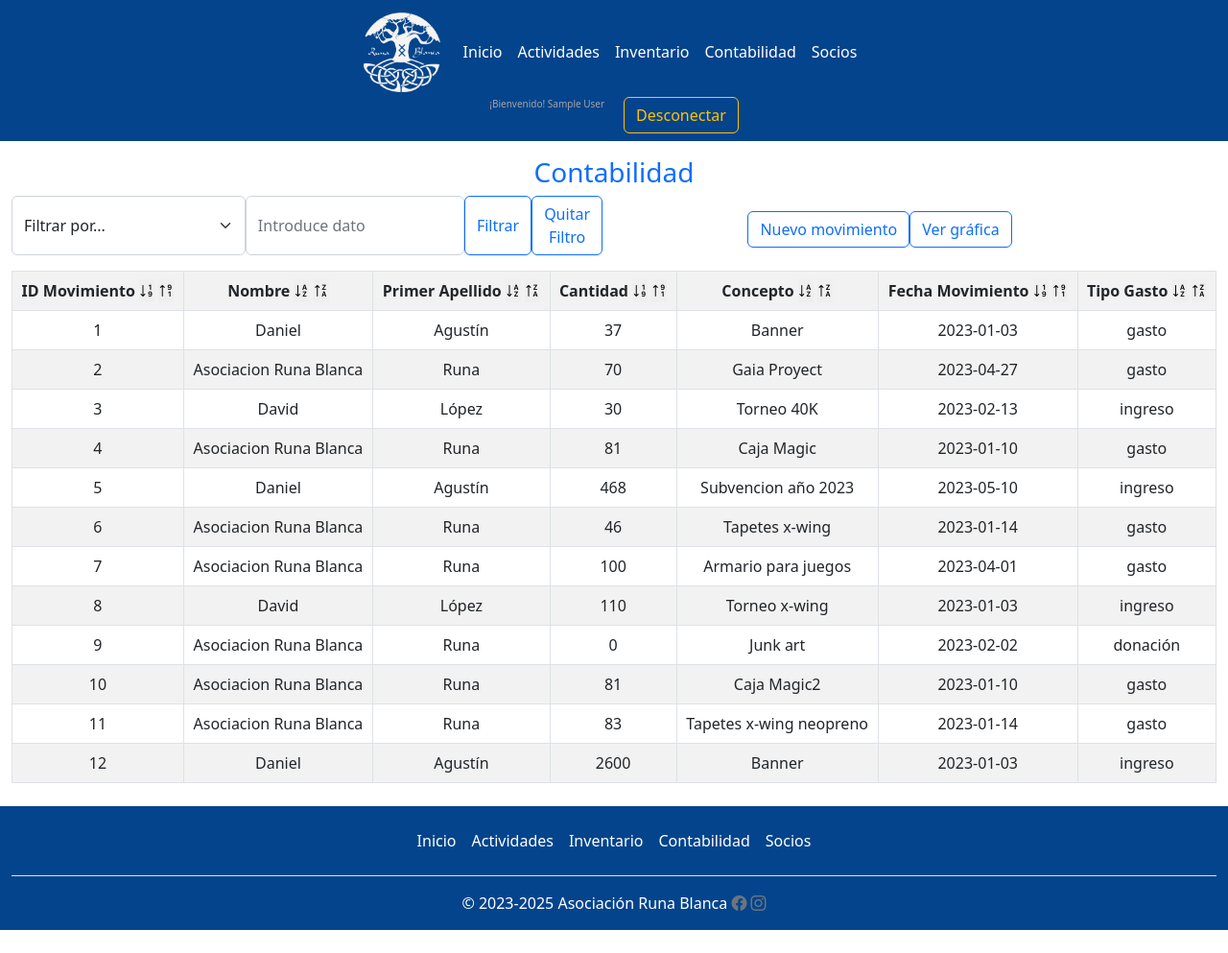
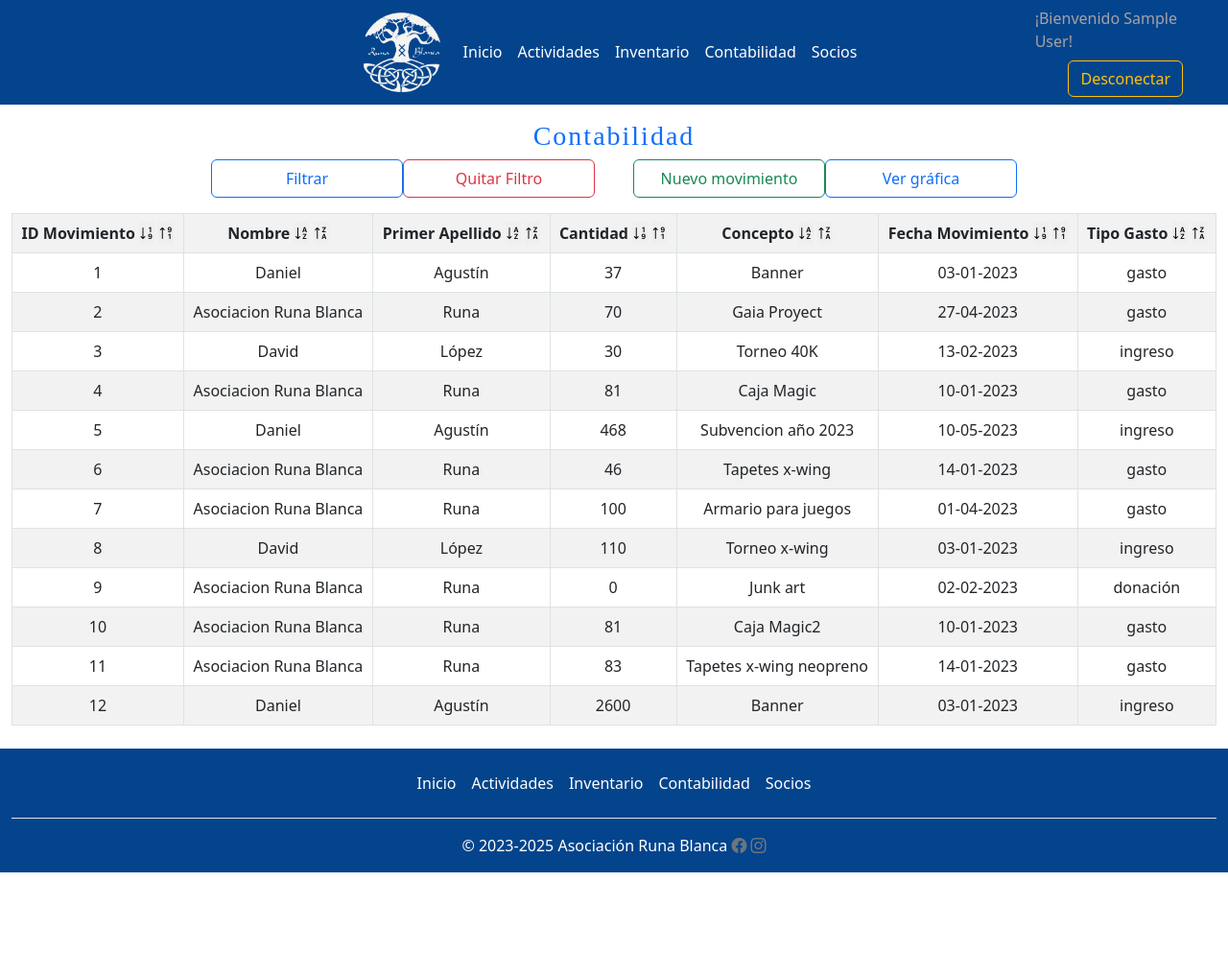
Before and after one commit to DanielAG87/TFG, a PHP site: page /contabilidad.php in a window 1280 px wide. Shown: the whole page at 96% size. After the commit the page ends 909 px from the top, so only its background shows below. Run offline with PHP 8.4, Linux system fonts and the light colour scheme; the visitor is signed in with stand-in values (Sample User, id 1); data comes from the database, SQL or seed files in the repository; both versions use the stored data as it was after the commit; some libraries are stand-ins or nearby versions.

Commit message:
cambios finales

```diff
--- a/TFGcolor.css
+++ b/TFGcolor.css
@@ -1,7 +1,22 @@
-/* *{
+#login1{
+  padding-top: 80px;
+}
+
+
+.navbar, footer{
+  /* font-family: "Viking"; */
+   /* font-family: "Virgo Display"; */
+    /* font-family: "PR Celtic Narrow"; */
+  /* font-size: 14px; */
+  /* font-family: 'Comic Sans MS'; */
+  /* font-family: 'Stonehenge'; */
+  /* letter-spacing: 3px; */
+}
+.vikingo{
   font-family: "Viking";
-  font-size: 11px;
-} */
+  letter-spacing: 2px;
+}
+
 #h1Login{
   color: whitesmoke;
   padding-top: 5px;
@@ -23,6 +38,9 @@
     color: whitesmoke;
     padding-bottom: 5px;
     font-family: "Viking";
+    font-family: "Virgo Display";
+    font-family: "PR Celtic Narrow";
+
 } */
 
 #centrador {
@@ -36,14 +54,17 @@
     display: table !important;
     text-align: center;
 
-
 }
+/* #dex{
+  width: 230px;
+  justify-content: end !important;
+} */
 #spanNombre{
   /* color: #ffc107; */
   color: #a6a2a4;
 
   margin-right: 20px;
-  font-size: 10px;
+  /* font-size: 10px; */
 }
 #blanco{
     color: white;
@@ -97,7 +118,16 @@ footer{
   float: right;
 } */
 
+/* region contabilidad */
+#btnContabilidad{
+  height: 40px;
+  width: 200px;
+}
+.spacer {
+  width: 40px; /* Ajusta el ancho del espacio según tus necesidades */
+}
 
+/* fin region contabilidad */
 
 /* region Carousel */
 .carousel-inner img {
--- a/contabilidad.php
+++ b/contabilidad.php
@@ -11,30 +11,20 @@ $cuentas = mysqli_query(
     JOIN socios s WHERE m.id_socio = s.id_socio;'
 ); ?>
 
-<h3 class="text-center h3 text-primary">Contabilidad</h3>
+<h3 class="text-center h3 text-primary vikingo">Contabilidad</h3>
 
 <div class="container-fluid mb-3">
     <div class="row">
-        <div class="col-md-6">
+        <div class="col-md-12">
             <div class="d-flex justify-content-center">
-                <select id="selBuscador" class="form-select" aria-label="Default select example">
-                    <option disabled selected>Filtrar por...</option>
-                    <option>Nombre</option>
-                    <option>Cantidad</option>
-                    <option>Fecha</option>
-                </select>
-                <input type="text" id="buscador" class="form-control" name="buscador" placeholder="Introduce dato"/>
-                <button type="button" class="btn btn-outline-primary w-25" onclick="filtrar()">Filtrar</button>
-                <button type="button" class="btn btn-outline-primary w-25" onclick="">Quitar Filtro</button>
-            </div>
-        </div>
-        <div class="col-md-4 text-end pt-3">
-            <div class="btn-group">
+                <button type="button" class="btn btn-outline-primary " id="btnContabilidad" data-bs-toggle="modal" data-bs-target="#modalFiltrar">Filtrar</button>
+                <button type="button" class="btn btn-outline-danger mr-5" id="btnContabilidad" onclick="quitarFiltros()">Quitar Filtro</button>
+                <div class="spacer"></div>
                 <form method="post" action="nuevoMovimiento.php">
-                    <input type="submit" class="btn btn-outline-primary" value="Nuevo movimiento" />
+                    <input type="submit" class="btn btn-outline-success" id="btnContabilidad" value="Nuevo movimiento" />
                 </form>
                 <form method="post" action="graficaDinero.php">
-                    <button type="submit" class="btn btn-outline-primary" id="btnGrafica">Ver gráfica</button>
+                    <button type="submit" class="btn btn-outline-primary" id="btnContabilidad" id="btnGrafica">Ver gráfica</button>
                 </form>
             </div>
         </div>
@@ -102,13 +92,14 @@ $cuentas = mysqli_query(
         </tr>
         <tr>
             <?php $i = 0;
-            while ($row = mysqli_fetch_assoc($cuentas)) { ?>
+            while ($row = mysqli_fetch_assoc($cuentas)) {
+                $fechaFormateada = date("d-m-Y", strtotime($row["fecha_movimiento"])); ?>
                 <td><?= $row["id_movimiento"] ?></td>
                 <td><?= $row["nombre"] ?></td>
                 <td><?= $row["apellido1"] ?></td>
                 <td><?= $row["cantidad"] ?></td>
                 <td><?= $row["concepto"] ?></td>
-                <td><?= $row["fecha_movimiento"] ?></td>
+                <td><?= $fechaFormateada ?></td>
                 <td><?= $row["tipo_gasto"] ?></td>
         </tr>
     <?php $i++;
@@ -118,6 +109,56 @@ $cuentas = mysqli_query(
 
 <?php include("footer.php"); ?>
 
+
+<!-- Modal Filtrar -->
+<div class="modal fade" id="modalFiltrar" tabindex="-1" aria-labelledby="exampleModalLabel" aria-hidden="true">
+    <div class="modal-dialog modal-dialog-centered">
+        <div class="modal-content">
+            <div class="modal-header ">
+                <h5 class="modal-title mx-auto" id="exampleModalLabel">Filtrar</h5>
+            </div>
+            <div class="modal-body mx-auto">
+                <div class="row">
+                    <div class="col-md-5 text-center">
+                        <label for="nombre" class="form-label">Filtro</label>
+                    </div>
+                    <div class="col-md-7">
+                        <select id="selectOpcion" class="form-select" aria-label="Default select example">
+                            <option disabled selected>Filtrar por...</option>
+                            <option>Nombre</option>
+                            <option>Cantidad</option>
+                            <option>Fecha</option>
+                        </select>
+                    </div>
+
+                    <div class="col-md-5 text-center">
+                        <label for="nombre" class="form-label">Valor</label>
+                    </div>
+                    <div class="col-md-7">
+                        <input type="text" id="valor" class="form-control" placeholder="Nombre">
+                    </div>
+
+                    <div class="col-md-5 text-center">
+                        <label for="nombre" class="form-label">Orden</label>
+                    </div>
+                    <div class="col-md-7">
+                        <select id="orden" class="form-select" aria-label="Default select example">
+                            <option disabled selected>Ordenar por...</option>
+                            <option>Ascendente</option>
+                            <option>Descendente</option>
+                        </select>
+                    </div>
+                    <div class="modal-footer mx-auto">
+                        <button type="button" id="formSocio" onclick="filtrar()" class="btn btn-outline-primary" data-bs-dismiss="modal">Aplicar filtro</button>
+                        <!-- <button type="submit" id="limpiar" class="btn btn-outline-success">Limpiar campos</button> -->
+                        <button type="button" class="btn btn-outline-danger" data-bs-dismiss="modal">Cancelar</button>
+                    </div>
+                </div>
+            </div>
+        </div>
+    </div>
+</div>
+<!-- fin Modal -->
 
 
 <script>
@@ -138,12 +179,17 @@ $cuentas = mysqli_query(
 
 
     function filtrar() {
+
+        var selOpcion = document.getElementById("selectOpcion").value;
+        var selValor = document.getElementById("valor").value;
+        var selorden = document.getElementById("orden").value;
         $(document).ready(function() {
             $("#tablaFull").hide();
+            $("#modalFiltrar").click(function() {
+                    $("#valor").val("");
+                    $("#selectOpcion, #orden").prop("selectedIndex", 0);
+                });
         });
-        var selBuscador = document.getElementById("selBuscador").value;
-        var selInput = document.getElementById("buscador").value;
-
 
         var xhttp = new XMLHttpRequest();
         xhttp.onreadystatechange = function() {
@@ -151,7 +197,11 @@ $cuentas = mysqli_query(
                 document.getElementById('ordenTabla').innerHTML = this.responseText;
             }
         };
-        xhttp.open("GET", "funciones/filtrar.php?selBuscador=" + selBuscador + "&selInput=" + selInput, true);
+        xhttp.open("GET", "funciones/filtrar.php?selOpcion=" + selOpcion + "&selValor=" + selValor + "&selorden=" + selorden, true);
         xhttp.send();
     }
+
+    function quitarFiltros(){
+        location.reload();
+    }
 </script>
--- a/headerV2.php
+++ b/headerV2.php
@@ -18,23 +18,19 @@
     <link rel="stylesheet" href="https://cdn.jsdelivr.net/npm/bootstrap-icons@1.7.2/font/bootstrap-icons.css">
     <script src="https://cdn.jsdelivr.net/npm/chart.js@latest/dist/Chart.min.js"></script>
     <script src="https://code.jquery.com/jquery-3.6.3.js" integrity="sha256-nQLuAZGRRcILA+6dMBOvcRh5Pe310sBpanc6+QBmyVM=" crossorigin="anonymous"></script> <!-- uldimo -->
+    <!-- <script src="js.js"></script>  -->
+</head>
 
-    <!--
-    <script src="js.js"></script>
-    <script src="https://cdn.jsdelivr.net/npm/sweetalert2@11"></script>
-    <script src="sweetalert2.all.min.js"></script>
-    -->
-
-</head>
 <div id="azul" class="mb-3">
     <div class="container-fluid pt-30" id="navbar">
+        <div class="row">
+            <div class="col-md-2"></div>
+            <div class="col-md-8">
                 <nav class="navbar navbar-expand-sm navbar-center justify-content ">
                     <div class="container-fluid">
                         <a class="navbar-brand  " href="inicio.php">
                             <img src="./img/iconoRuna5.png" class="d-block w-10 " id="logoHeader" alt="..."> <!--Logo -->
                         </a>
-
-
                         <button class="navbar-toggler text-white" type="button" data-bs-toggle="collapse" data-bs-target="#navbarSupportedContent" aria-controls="navbarSupportedContent" aria-expanded="false" aria-label="Toggle navigation">
                             <span>
                                 <svg xmlns="http://www.w3.org/2000/svg" width="40" height="40" fill="white" class="bi bi-filter" viewBox="0 0 16 16">
@@ -76,13 +72,16 @@
 
                         </div>
                     </div>
-            <div class="d-flex justify-content-center">
-                <span class="pr-3 mr-2" id="spanNombre">¡Bienvenido! <?= $_SESSION['nombre'] ?></span>
+                </nav>
+            </div>
+            <div class="col-md-2 d-flex align-items-center justify-content-center">
+                <div class="d-flex flex-column align-items-center">
+                    <span class="pr-3 mr-2 mb-2" id="spanNombre">¡Bienvenido <?= $_SESSION['nombre'] ?>!</span>
                     <form method="post" action="index.php">
                         <button type="submit" id="descon" name="descon" value="descon" class="btn btn-outline-warning ml-4">Desconectar</button>
                     </form>
                 </div>
-
-        </nav>
             </div>
         </div>
+    </div>
+</div>
--- a/index.php
+++ b/index.php
@@ -68,7 +68,7 @@ if (!empty($_REQUEST['descon']) || empty($_REQUEST) || empty($_SESSION)) {
 
     <body class="text-center" id="bodyLogin">
 
-        <div class="container-fluid pt-5">
+        <div class="container-fluid " id="login1">
             <h1 class="h1 pb-3 " id="h1Login">Asociación Runa Blanca</h1>
             <img id="loginIMG" src="./img/iconoRuna5.png" />
             <h4 class="h4" id="h1Login">Login</h4>
--- a/inventario.php
+++ b/inventario.php
@@ -12,7 +12,7 @@ $devolverJuegos = mysqli_fetch_all($juegos);
 mysqli_close($con);
 
 ?>
-<h3 class="text-center h3 text-primary">Inventario</h3>
+<h3 class="text-center h3 text-primary vikingo">Inventario</h3>
 <div class="container-fluid">
     <div class="d-flex justify-content-center mb-3">
         <form method="post" action="juegos.php">
--- a/socios.php
+++ b/socios.php
@@ -9,7 +9,7 @@ $socios = mysqli_query($con, 'SELECT * FROM socios');
 if (empty($_REQUEST) || !empty($_REQUEST['vovler1'])) { ?>
 
 <!-- <h3 class="text-center h3">SOCIOS</h3> -->
-<h3 class="text-center h3 text-primary">Socios</h3>
+<h3 class="text-center h3 text-primary vikingo">Socios</h3>
 
 
     <div class="container-fluid mb-3" id="tablaPrincipal1">
--- a/torneos.php
+++ b/torneos.php
@@ -25,8 +25,9 @@ $torneos = mysqli_query(
 );
 
 mysqli_close($con); ?>
+<h3 class="text-center h3 text-primary vikingo">Actividades</h3>
 
-<h3 class="text-center">Próximo evento: <?= $proximaActividad ?></h3>
+<h4 class="text-center h4">Próximo evento: <?= $proximaActividad ?></h4>
 
 <!-- Contador regresivo -->
 <div id="bodyCrono" class="mb-3">
```
Also changed, not shown: bbdd_Runa_Blanca.sql (+9 -0 lines), funciones/filtrar.php (+72 -97 lines), funciones/ordenar.php (+4 -11 lines), funciones/reservarJuego.php (+11 -15 lines), js.js (+7 -0 lines), juegos.php (+4 -15 lines). Lines whose indentation alone changed are shown as unchanged.
